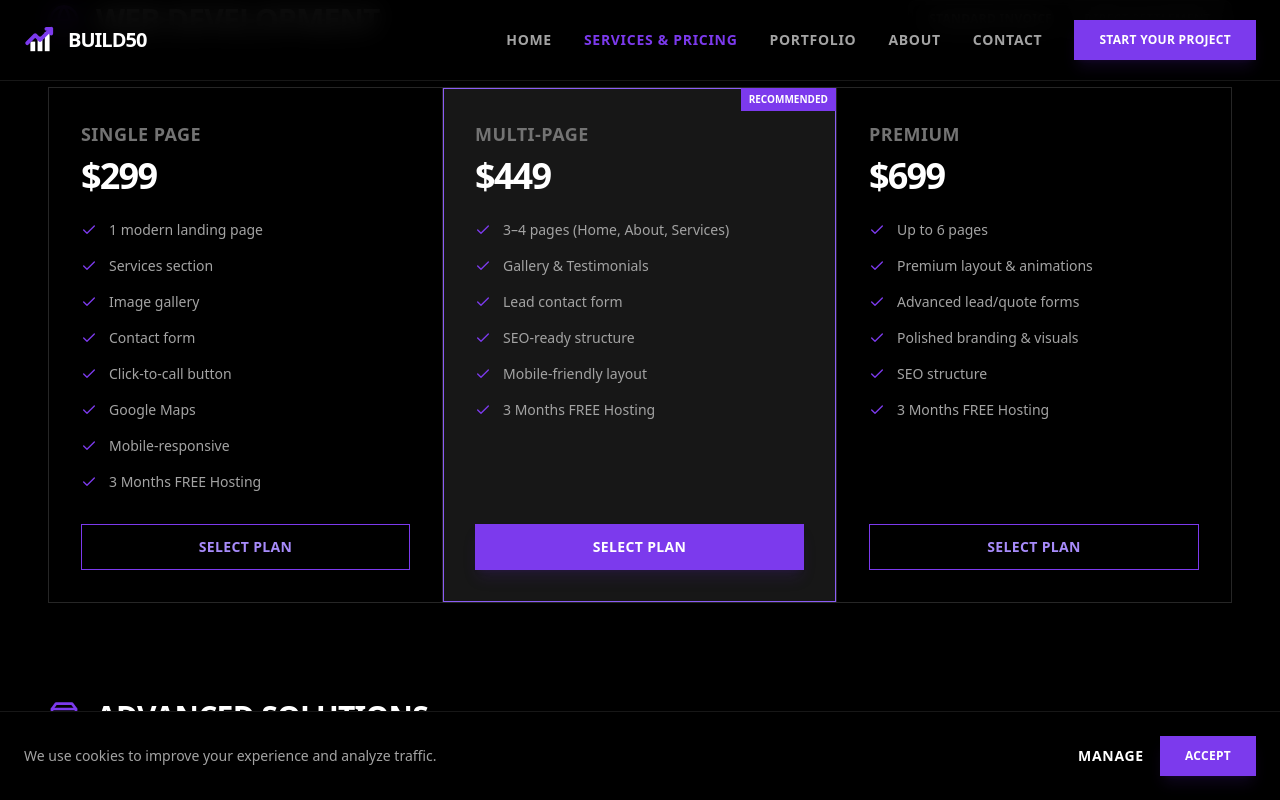
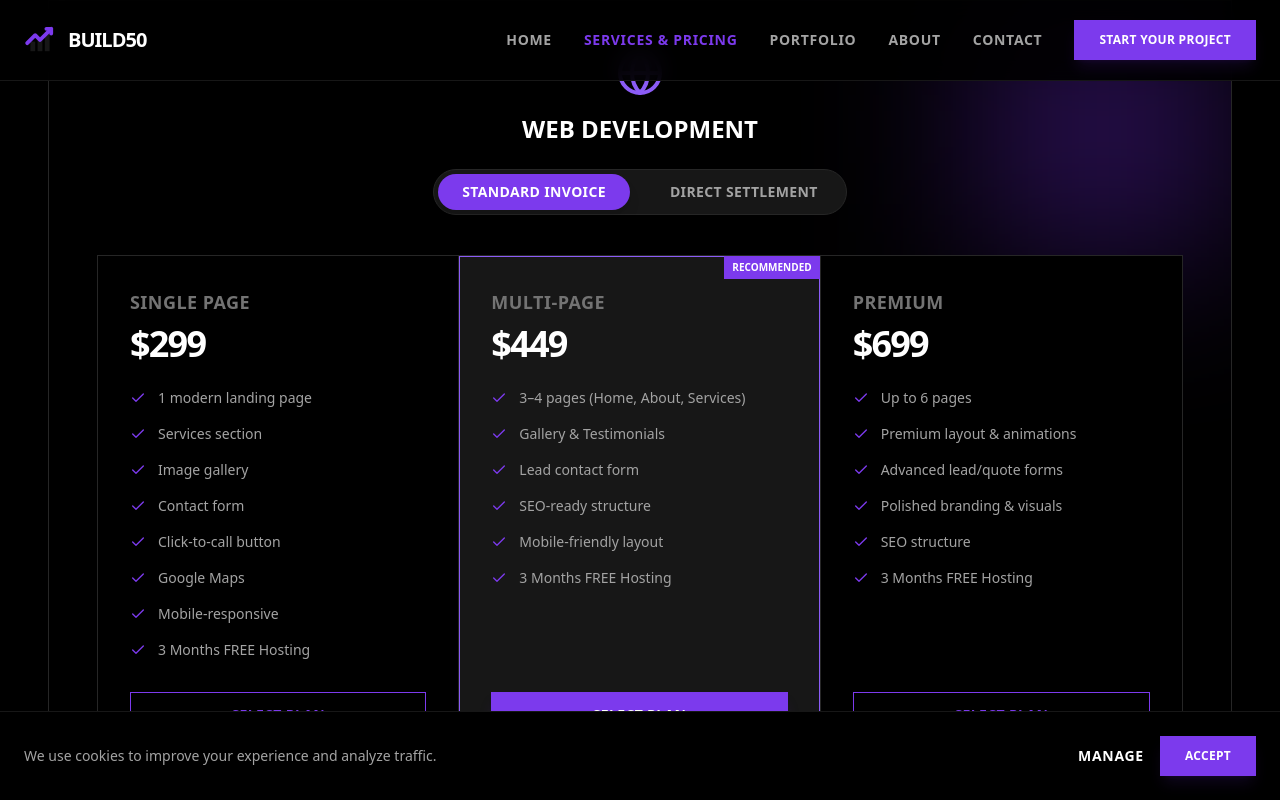
Before and after one commit to devbytes1/BUILD50-FINAL, a React (Vite) app: page / in a window 1280 px wide. Both pictures are taken after a click on the item "Web Design". Shown: the part 648-1448 px from the top of the page. Built offline with nearby package versions, Linux system fonts and the light colour scheme; the HTML template or start-up script is replaced by a standard one.

Commit message:
Update App.tsx

```diff
--- a/src/App.tsx
+++ b/src/App.tsx
@@ -1,7 +1,7 @@
 import React, { useState, useEffect } from 'react';
 import { motion, AnimatePresence } from 'framer-motion';
 import {
-  Menu, X, Check, ArrowRight, Star,
+  Menu, X, Moon, Sun, Check, ArrowRight, Star,
   Code, Zap, Search, Layout, Smartphone, Mail,
   Instagram, Linkedin, Globe, MessageCircle,
   Clock, Shield, Users, Hammer, Heart, ShoppingBag,
@@ -34,9 +34,9 @@ interface ButtonProps {
 
 const BrandLogo = ({ className = "w-8 h-8" }: { className?: string }) => (
   <svg viewBox="0 0 100 100" className={className} fill="none" xmlns="http://www.w3.org/2000/svg">
-    <path d="M20 85V55H35V85H20Z" className="fill-white" />
-    <path d="M42.5 85V40H57.5V85H42.5Z" className="fill-white" />
-    <path d="M65 85V25H80V85H65Z" className="fill-white" />
+    <path d="M20 85V55H35V85H20Z" className="fill-neutral-900 dark:fill-white" />
+    <path d="M42.5 85V40H57.5V85H42.5Z" className="fill-neutral-900 dark:fill-white" />
+    <path d="M65 85V25H80V85H65Z" className="fill-neutral-900 dark:fill-white" />
     <path d="M10 60 L35 35 L50 50 L85 15" stroke="#7c3aed" strokeWidth="12" strokeLinecap="round" strokeLinejoin="round" />
     <path d="M85 15 L70 15 M85 15 L85 30" stroke="#7c3aed" strokeWidth="12" strokeLinecap="round" strokeLinejoin="round" />
   </svg>
@@ -47,8 +47,8 @@ const Button = ({ children, variant = 'primary', className = '', onClick, type =
 
   const variants: Record<string, string> = {
     primary: "bg-violet-600 hover:bg-violet-700 border-violet-600 text-white shadow-lg shadow-violet-900/20",
-    secondary: "bg-black border-neutral-800 text-white hover:bg-neutral-900",
-    outline: "border-violet-600 text-violet-400 hover:bg-violet-900/20",
+    secondary: "bg-white dark:bg-black border-neutral-200 dark:border-neutral-800 text-neutral-900 dark:text-white hover:bg-neutral-50 dark:hover:bg-neutral-900",
+    outline: "border-violet-600 text-violet-600 dark:text-violet-400 hover:bg-violet-50 dark:hover:bg-violet-900/20",
   };
 
   return (
@@ -67,8 +67,8 @@ const Section = ({ children, className = "" }: { children: React.ReactNode; clas
 const Card = ({ children, className = "", highlight = false }: { children: React.ReactNode; className?: string; highlight?: boolean }) => (
   <div className={`p-8 rounded-none transition-all duration-300 ${
     highlight
-      ? 'bg-neutral-900 ring-1 ring-violet-500 shadow-2xl shadow-violet-500/10 z-10'
-      : 'bg-neutral-900/50 border border-neutral-800 hover:border-violet-500/50'
+      ? 'bg-white dark:bg-neutral-900 ring-1 ring-violet-500 shadow-2xl shadow-violet-500/10 z-10'
+      : 'bg-neutral-50 dark:bg-neutral-900/50 border border-neutral-200 dark:border-neutral-800 hover:border-violet-500/50'
     } ${className}`}>
     {children}
   </div>
@@ -80,8 +80,8 @@ const Home = ({ setPage }: PageProps) => (
   <motion.div initial={{ opacity: 0 }} animate={{ opacity: 1 }} exit={{ opacity: 0 }}>
 
     {/* 1. Agency Hero Section */}
-    <section className="relative pt-40 pb-32 px-6 flex flex-col items-center text-center overflow-hidden bg-black">
-      <div className="absolute inset-0 -z-10 bg-[radial-gradient(circle_at_center,_var(--tw-gradient-stops))] from-neutral-800/20 via-transparent to-transparent"></div>
+    <section className="relative pt-40 pb-32 px-6 flex flex-col items-center text-center overflow-hidden bg-white dark:bg-black">
+      <div className="absolute inset-0 -z-10 bg-[radial-gradient(circle_at_center,_var(--tw-gradient-stops))] from-neutral-100 via-transparent to-transparent dark:from-neutral-800/20"></div>
 
       {/* Abstract Grid Background */}
       <div className="absolute inset-0 bg-[url('https://grainy-gradients.vercel.app/noise.svg')] opacity-20 brightness-100 contrast-150"></div>
@@ -93,20 +93,20 @@ const Home = ({ setPage }: PageProps) => (
         transition={{ duration: 0.8, ease: "easeOut" }}
         className="max-w-5xl relative z-10"
       >
-        <div className="inline-flex items-center gap-2 px-3 py-1 bg-neutral-900 border border-neutral-800 text-xs font-mono uppercase tracking-widest text-neutral-400 mb-8">
+        <div className="inline-flex items-center gap-2 px-3 py-1 bg-neutral-100 dark:bg-neutral-900 border border-neutral-200 dark:border-neutral-800 text-xs font-mono uppercase tracking-widest text-neutral-600 dark:text-neutral-400 mb-8">
           <span className="w-2 h-2 rounded-full bg-violet-500 animate-pulse"></span> Melbourne Based Agency
         </div>
 
-        <h1 className="text-6xl md:text-8xl font-black tracking-tighter text-white mb-8 leading-[0.9]">
+        <h1 className="text-6xl md:text-8xl font-black tracking-tighter text-neutral-900 dark:text-white mb-8 leading-[0.9]">
           WE BUILD <br className="hidden md:block"/>
           <span className="text-transparent bg-clip-text bg-gradient-to-r from-violet-600 to-indigo-500">DIGITAL EMPIRES</span>
         </h1>
 
-        <p className="text-xl md:text-2xl text-neutral-400 max-w-2xl mx-auto mb-12 font-light leading-relaxed">
+        <p className="text-xl md:text-2xl text-neutral-600 dark:text-neutral-400 max-w-2xl mx-auto mb-12 font-light leading-relaxed">
           Premium web development & automation for Australian businesses ready to scale. No fluff. Just results.
         </p>
 
-        <div className="flex flex-col sm:flex-row gap-0 justify-center items-center border border-neutral-800 bg-neutral-900 p-2 w-fit mx-auto shadow-xl">
+        <div className="flex flex-col sm:flex-row gap-0 justify-center items-center border border-neutral-200 dark:border-neutral-800 bg-white dark:bg-neutral-900 p-2 w-fit mx-auto shadow-xl">
           <Button onClick={() => setPage('contact')} className="w-full sm:w-auto h-12 text-base border-0">
             Start Project
           </Button>
@@ -118,8 +118,8 @@ const Home = ({ setPage }: PageProps) => (
     </section>
 
     {/* 2. Stats Strip */}
-    <div className="bg-neutral-950 border-y border-neutral-900">
-      <div className="max-w-7xl mx-auto grid grid-cols-2 md:grid-cols-4 divide-x divide-neutral-900">
+    <div className="bg-neutral-50 dark:bg-neutral-950 border-y border-neutral-200 dark:border-neutral-900">
+      <div className="max-w-7xl mx-auto grid grid-cols-2 md:grid-cols-4 divide-x divide-neutral-200 dark:divide-neutral-900">
         {[
           { label: "Turnaround", val: "7-14 DAYS" },
           { label: "Support", val: "LOCAL AUS" },
@@ -128,7 +128,7 @@ const Home = ({ setPage }: PageProps) => (
         ].map((item, i) => (
           <div key={i} className="py-12 px-6 text-center">
             <div className="text-sm font-mono text-neutral-500 uppercase tracking-widest mb-2">{item.label}</div>
-            <div className="text-xl md:text-2xl font-black text-white">{item.val}</div>
+            <div className="text-xl md:text-2xl font-black text-neutral-900 dark:text-white">{item.val}</div>
           </div>
         ))}
       </div>
@@ -139,7 +139,7 @@ const Home = ({ setPage }: PageProps) => (
       <div className="grid md:grid-cols-2 gap-16 lg:gap-24 items-center">
         {/* Left: Problem */}
         <div>
-          <h2 className="text-4xl font-bold mb-8 text-white tracking-tight">The Agency Gap.</h2>
+          <h2 className="text-4xl font-bold mb-8 text-neutral-900 dark:text-white tracking-tight">The Agency Gap.</h2>
           <div className="space-y-8">
             {[
               "Agencies charging $10k+ for basic sites.",
@@ -153,9 +153,9 @@ const Home = ({ setPage }: PageProps) => (
                 whileInView={{ opacity: 1, x: 0 }}
                 viewport={{ once: true }}
                 transition={{ delay: i * 0.1 }}
-                className="flex items-start gap-4 text-neutral-400 group"
+                className="flex items-start gap-4 text-neutral-600 dark:text-neutral-400 group"
               >
-                <div className="mt-1 w-6 h-6 border border-neutral-700 flex items-center justify-center shrink-0 group-hover:border-red-500 transition-colors">
+                <div className="mt-1 w-6 h-6 border border-neutral-300 dark:border-neutral-700 flex items-center justify-center shrink-0 group-hover:border-red-500 transition-colors">
                   <X className="w-3 h-3 text-neutral-400 group-hover:text-red-500" />
                 </div>
                 <span className="text-lg">{prob}</span>
@@ -196,13 +196,13 @@ const Home = ({ setPage }: PageProps) => (
     </Section>
 
     {/* 4. Services Grid */}
-    <Section className="bg-neutral-900/30">
+    <Section className="bg-neutral-100 dark:bg-neutral-900/30">
         <div className="flex flex-col md:flex-row justify-between items-end mb-16 gap-4">
           <div>
             <div className="text-violet-600 font-bold tracking-widest text-sm mb-2">CAPABILITIES</div>
-            <h2 className="text-4xl font-bold text-white">Full Cycle Digital.</h2>
+            <h2 className="text-4xl font-bold text-neutral-900 dark:text-white">Full Cycle Digital.</h2>
           </div>
-          <button onClick={() => setPage('services')} className="text-white hover:text-violet-600 transition-colors flex items-center gap-2 font-bold border-b-2 border-transparent hover:border-violet-600 pb-1">
+          <button onClick={() => setPage('services')} className="text-neutral-900 dark:text-white hover:text-violet-600 transition-colors flex items-center gap-2 font-bold border-b-2 border-transparent hover:border-violet-600 pb-1">
             Explore Services <ArrowRight className="w-4 h-4"/>
           </button>
         </div>
@@ -220,11 +220,11 @@ const Home = ({ setPage }: PageProps) => (
               whileInView={{ opacity: 1, y: 0 }}
               viewport={{ once: true }}
               transition={{ delay: i * 0.1 }}
-              className="bg-black p-8 hover:bg-neutral-900 transition-colors cursor-pointer group border border-neutral-800"
+              className="bg-white dark:bg-black p-8 hover:bg-neutral-50 dark:hover:bg-neutral-900 transition-colors cursor-pointer group border border-neutral-200 dark:border-neutral-800"
               onClick={() => setPage('services')}
             >
               <srv.icon className="w-8 h-8 text-neutral-400 group-hover:text-violet-600 mb-6 transition-colors" />
-              <h3 className="font-bold text-xl mb-2 text-white">{srv.title}</h3>
+              <h3 className="font-bold text-xl mb-2">{srv.title}</h3>
               <p className="text-neutral-500 text-sm">{srv.desc}</p>
             </motion.div>
           ))}
@@ -292,44 +292,48 @@ const Services = ({ setPage, targetSection }: PageProps) => {
       <Section>
         {/* HERO SECTION */}
         <div className="text-center max-w-4xl mx-auto mb-20">
-          <div className="inline-flex items-center gap-2 px-4 py-2 bg-white text-black rounded-none text-sm font-bold mb-8 uppercase tracking-wider">
+          <div className="inline-flex items-center gap-2 px-4 py-2 bg-neutral-900 dark:bg-white text-white dark:text-black rounded-none text-sm font-bold mb-8 uppercase tracking-wider">
              <Gift className="w-4 h-4" /> 3 Months FREE Hosting
           </div>
-          <h1 className="text-5xl md:text-7xl font-black mb-6 text-white leading-tight tracking-tighter">
+          <h1 className="text-5xl md:text-7xl font-black mb-6 text-neutral-900 dark:text-white leading-tight tracking-tighter">
             TRANSPARENT. <br /><span className="text-violet-600">POWERFUL.</span>
           </h1>
-          <p className="text-xl text-neutral-400 mb-10 max-w-2xl mx-auto font-light">
+          <p className="text-xl text-neutral-600 dark:text-neutral-400 mb-10 max-w-2xl mx-auto font-light">
              Enterprise-grade digital solutions, priced for growth.
           </p>
         </div>
 
         {/* WEBSITE PACKAGES */}
         <div className="mb-24" id="web-design">
-          <div className="flex flex-col md:flex-row justify-between items-center md:items-end gap-4 mb-8 border-b border-neutral-800 pb-4">
-             <div className="flex items-center gap-4">
-                <Globe className="w-8 h-8 text-violet-600" />
-                <h2 className="text-3xl font-bold uppercase tracking-tight text-white">Web Development</h2>
+          <div className="max-w-7xl mx-auto">
+             <div className="p-8 md:p-12 bg-black text-white text-center relative overflow-hidden transition-all duration-300 border border-neutral-800">
+                <div className="absolute top-0 right-0 w-64 h-64 bg-violet-900/50 blur-[80px]"></div>
+
+                <div className="relative z-10">
+                  <div className="flex justify-center mb-4">
+                    <Globe className="w-12 h-12 text-violet-500" />
                   </div>
+                  <h3 className="text-2xl font-bold mb-6 uppercase">Web Development</h3>
+
                   {/* Web Pricing Toggle */}
-             <div className="flex justify-center items-center gap-0 bg-neutral-900 p-1 rounded-lg border border-neutral-800">
+                  <div className="flex justify-center items-center gap-4 mb-10 bg-neutral-900 w-fit mx-auto p-1 rounded-full border border-neutral-800">
                     <button
                       onClick={() => setWebPricingMode('invoice')}
-                 className={`px-4 py-1.5 rounded-md text-xs font-bold uppercase tracking-wide transition-all ${webPricingMode === 'invoice' ? 'bg-black text-white shadow-sm' : 'text-neutral-500 hover:text-neutral-300'}`}
+                      className={`px-6 py-2 rounded-full text-sm font-bold uppercase tracking-wide transition-all ${webPricingMode === 'invoice' ? 'bg-violet-600 text-white shadow-lg' : 'text-neutral-400 hover:text-white'}`}
                     >
                       Standard Invoice
                     </button>
                     <button
                       onClick={() => setWebPricingMode('cash')}
-                 className={`px-4 py-1.5 rounded-md text-xs font-bold uppercase tracking-wide transition-all ${webPricingMode === 'cash' ? 'bg-black text-white shadow-sm' : 'text-neutral-500 hover:text-neutral-300'}`}
+                      className={`px-6 py-2 rounded-full text-sm font-bold uppercase tracking-wide transition-all ${webPricingMode === 'cash' ? 'bg-violet-600 text-white shadow-lg' : 'text-neutral-400 hover:text-white'}`}
                     >
                       Direct Settlement
                     </button>
                   </div>
-          </div>
 
-          <div className="grid lg:grid-cols-3 gap-0 border border-neutral-800 bg-black">
+                  <div className="grid lg:grid-cols-3 gap-0 border border-neutral-800 bg-black text-left">
                     {webPackages.map((pkg, i) => (
-              <div key={pkg.name} className={`p-8 flex flex-col ${pkg.highlight ? 'bg-neutral-900 relative z-10 ring-1 ring-inset ring-violet-500' : 'hover:bg-neutral-900/50'} ${i !== 2 ? 'border-r border-neutral-800' : ''}`}>
+                      <div key={pkg.name} className={`p-8 flex flex-col ${pkg.highlight ? 'bg-neutral-900 relative z-10 ring-1 ring-inset ring-violet-500' : 'hover:bg-neutral-900/50'} ${i !== 2 ? 'border-b lg:border-b-0 lg:border-r border-neutral-800' : ''}`}>
                         {pkg.highlight && <div className="absolute top-0 right-0 bg-violet-600 text-white text-[10px] font-bold px-2 py-1 uppercase">Recommended</div>}
                         <h3 className="text-lg font-bold mb-2 uppercase tracking-wide text-neutral-500">{pkg.name}</h3>
                         <AnimatePresence mode="wait">
@@ -354,10 +358,13 @@ const Services = ({ setPage, targetSection }: PageProps) => {
                     ))}
                   </div>
                 </div>
+             </div>
+          </div>
+        </div>
 
         {/* ADVANCED SOLUTIONS */}
         <div className="mb-24">
-           <div className="flex flex-col md:flex-row justify-between items-center md:items-end gap-4 mb-8 border-b border-neutral-800 pb-4">
+           <div className="flex flex-col md:flex-row justify-between items-center md:items-end gap-4 mb-8 border-b border-neutral-200 dark:border-neutral-800 pb-4">
              <div className="flex items-center gap-4">
                 <ShoppingBag className="w-8 h-8 text-violet-600" />
                 <h2 className="text-3xl font-bold uppercase tracking-tight text-white">Advanced Solutions</h2>
@@ -371,7 +378,7 @@ const Services = ({ setPage, targetSection }: PageProps) => {
               <Card className="hover:border-violet-600 transition-colors">
                  <div className="flex justify-between items-start mb-4">
                     <h3 className="text-xl font-bold uppercase text-white">E-Commerce</h3>
-                    <span className="text-violet-600 font-mono text-sm bg-violet-900/20 px-3 py-1">CUSTOM QUOTE</span>
+                    <span className="text-violet-600 font-mono text-sm bg-violet-50 dark:bg-violet-900/20 px-3 py-1">CUSTOM QUOTE</span>
                  </div>
                  <p className="text-neutral-500 text-sm mb-6">Pricing depends on products, payment gateways, inventory systems, and overall complexity.</p>
                  <Button variant="outline" className="w-full" onClick={() => setPage('contact')}>Request Quote</Button>
```
Lines whose indentation alone changed are shown as unchanged.
